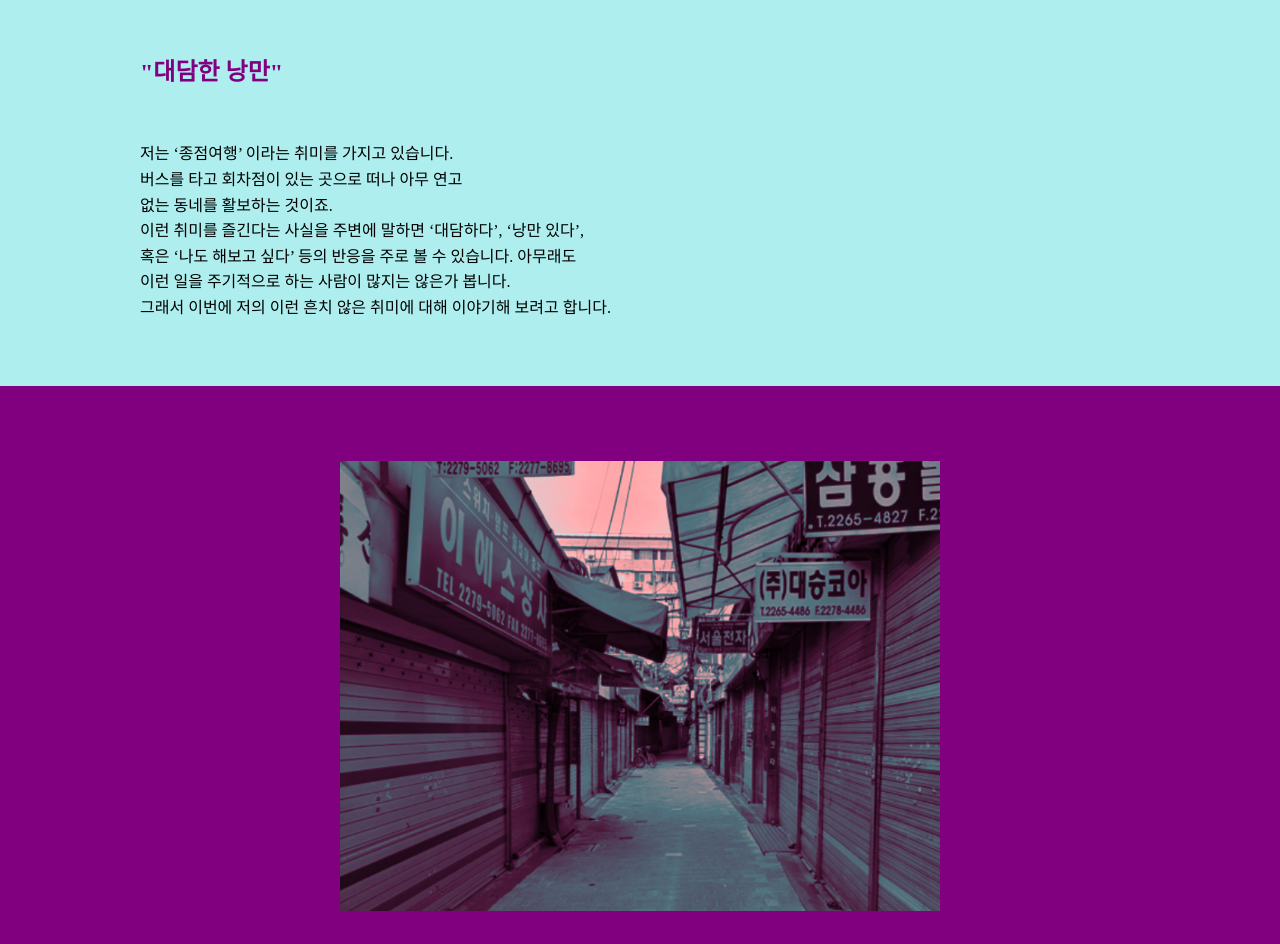
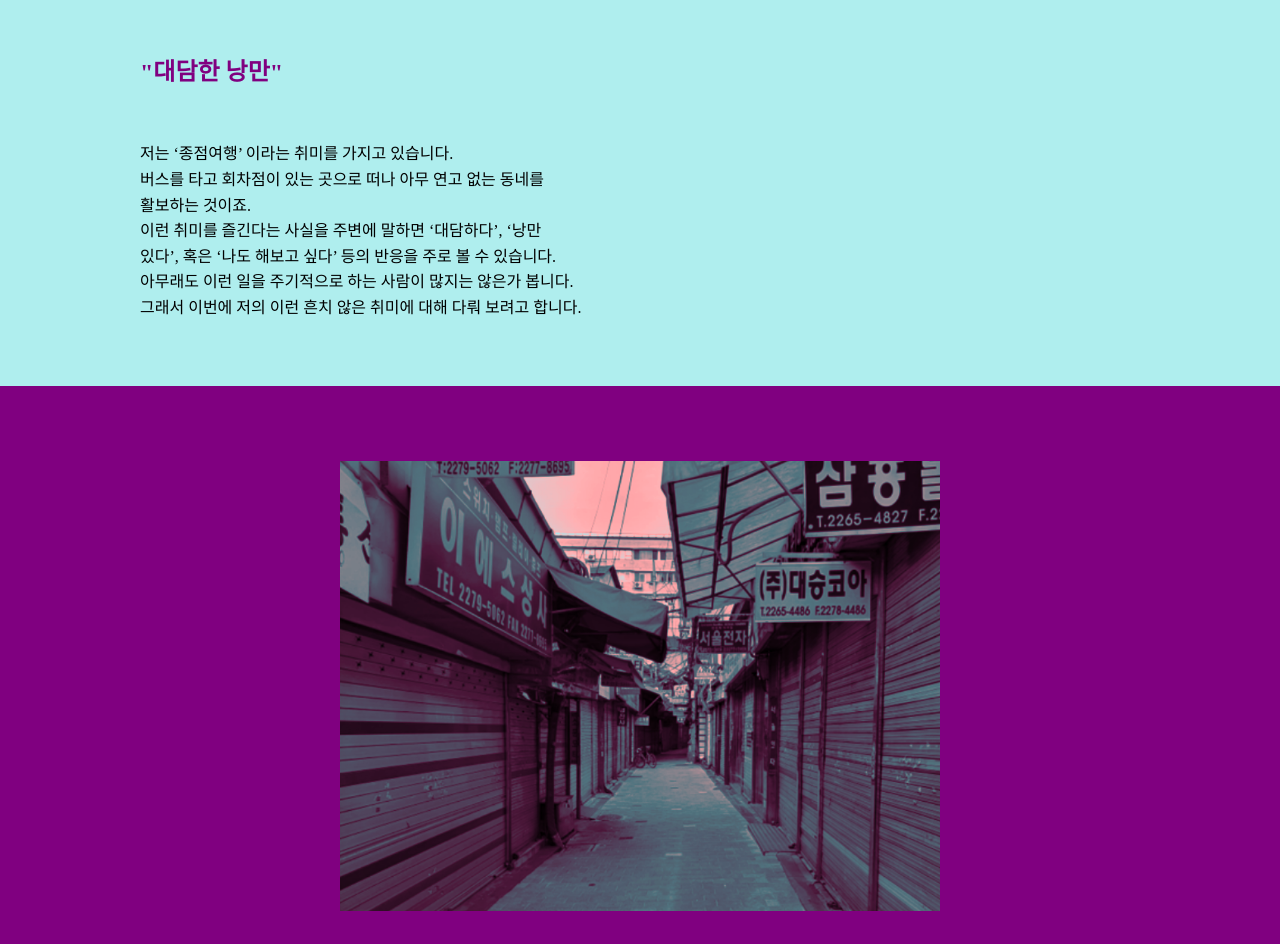
Before and after one commit to eugene-0318/redesigned-broccoli, a plain HTML site: page index.html in a window 1280 px wide. Shown: the part 920-1864 px from the top of the page. Drawn offline with Linux system fonts and the light colour scheme; a web font is replaced by a local one.

Commit message:
Add files via upload

```diff
--- a/index.html
+++ b/index.html
@@ -59,7 +59,7 @@
 		<div class="wrap">
 			<img src="1-whd.jpg">
 			<h2 class="right-spacing">"대담한 낭만"</h2>
-			<p> 저는 ‘종점여행’ 이라는 취미를 가지고 있습니다. <br>버스를 타고 회차점이 있는 곳으로 떠나 아무 연고 <br>없는 동네를 활보하는 것이죠. <br>이런 취미를 즐긴다는 사실을 주변에 말하면 ‘대담하다’, ‘낭만 있다’, <br>혹은 ‘나도 해보고 싶다’ 등의 반응을 주로 볼 수 있습니다. 아무래도 <br>이런 일을 주기적으로 하는 사람이 많지는 않은가 봅니다. <br>그래서 이번에 저의 이런 흔치 않은 취미에 대해 이야기해 보려고 합니다.</p>
+			<p> 저는 ‘종점여행’ 이라는 취미를 가지고 있습니다. <br>버스를 타고 회차점이 있는 곳으로 떠나 아무 연고 없는 동네를 <br>활보하는 것이죠. <br>이런 취미를 즐긴다는 사실을 주변에 말하면 ‘대담하다’, ‘낭만 <br>있다’, 혹은 ‘나도 해보고 싶다’ 등의 반응을 주로 볼 수 있습니다. <br>아무래도 이런 일을 주기적으로 하는 사람이 많지는 않은가 봅니다. <br>그래서 이번에 저의 이런 흔치 않은 취미에 대해 다뤄 보려고 합니다.</p>
 		</div>
 	</section>
 	<section class="coral">
@@ -98,8 +98,8 @@
 			</section>
 			<img src="rabbit.png" class="mid-image left-align">
 			<section>
-				<p>그러나 ‘틀림 없이 이 번호의 버스가 맞다’는 굳은 믿음 하나로 <br>저는 내리지 않았습니다. 언젠가는 우리 집 앞을 지나겠거니 하고 <br>마냥 기다렸던 것입니다.<br>
-				그리고 30분 정도에서 자그마치 1시간 30분 정도로 불어나 버린 <br>기나긴 버스 투어 과정에서 창밖으로 보이는 풍경이 꽤나 <br>매력적이었다는 사실은 예상 밖이었습니다.</p>
+				<p>그러나 ‘틀림 없이 이 번호의 버스가 맞다’는 굳은 믿음 하나로 <br>저는 내리지 않았습니다. 언젠가는 우리 집 앞을 지나겠거니 <br>하고 마냥 기다렸던 것입니다.<br>
+				그리고 30분 정도에서 자그마치 1시간 30분 정도로 불어나 버린 <br>기나긴 버스 투어 과정에서 창밖으로 보이는 풍경이 상당히 <br>매력적이었다는 사실은 예상 밖이었습니다.</p>
 			</section>
 		</div>
 		</section>
@@ -127,23 +127,23 @@
 			<img src="7-rm.jpg">
 			<section>
 				<h2>"현재의 종점여행"</h2>
-				<p> 저희 집은 은평차고지에서 버스로 1~2정류장 거리,<br>상암공영차고지에서 도보로 불과 10분 거리로, <br>무려 두 곳의 버스 차고지에 상당히 가까이 위치해 있습니다. <br>집 바로 근처에서 버스를 타면, 그 버스가 회차점에 도착하기까지의 <br>거의 모든 코스를 둘러볼 수 있는 것이죠. <br>종점여행의 시작점으로 더할 나위 없습니다.</p>
+				<p> 저희 집은 은평 차고지에서 버스로 1~2정류장 거리, 상암 공영 <br>차고지에서 도보로 불과 10분 거리로, 무려 두 곳의 버스 차고지에 <br>상당히 가까이 위치해 있습니다. <br>집 바로 근처에서 버스를 타면, 그 버스가 회차점에 도착하기까지의 <br>거의 모든 코스를 둘러볼 수 있는 것이죠. <br>종점여행의 시작점으로 더할 나위 없습니다.</p>
 			</section>
 			<img src="tag.png" class="mid-image left-align">
 			<section>
-				<p>청소년 시절엔 720원, 성인이 되어서는 1200원, <br>교통카드 할인이 없어지고는 1500원에 <br>낯선 장소를 방문하는 즐거움을 경험할 수 있었습니다. <br>최근에는 기후동행카드라는 것도 생긴지라 단돈 55000원에 <br>서울 내 대중교통을 마음껏 이용할 수 있게 되었는데, <br>이 덕분에 이제는 일상적으로 발생하는 교통비에 따로 <br>비용을 발생시키지 않고도 몇 번이고 종점여행을 즐길 수 있습니다.</p>
+				<p>청소년 시절엔 720원, 성인이 되어서는 1200원, 교통카드 할인이 <br>없어지고는 1500원에 낯선 장소를 방문하는 즐거움을 경험할 수 <br>있었습니다. <br>최근에는 기후동행카드라는 것도 생긴지라 단돈 55000원에 <br>서울 내 대중교통을 마음껏 이용할 수 있게 되었는데, 이 덕분에 <br>이제는 일상적으로 발생하는 교통비에 따로 비용을 발생시키지 <br>않고도 몇 번이고 종점여행을 즐길 수 있습니다.</p>
 			</section>
 				<img src="8-vp.png">
 			<section>
-				<p>처음에는 실수로 방문했던 그 버스의 회차점을 조금 지나서는 <br>부러 찾아가게 되고, 더 지나서는 다른 버스의 회차점도 공략하기에 <br>이르렀습니다.</p>
+				<p>처음에는 실수로 방문했던 그 버스의 회차점을 조금 지나서는 <br>일부러 찾아가게 되고, 더 지나서는 다른 버스의 회차점도 공략하기에 <br>이르렀습니다.</p>
 			</section>
 			<img src="map.png" class="mid-image left-align">
 			<section>
-				<p>소심하게 버스 창문으로 보이는 풍경만 구경하다 <br>집으로 돌아오던 여정에서<br> 회차점 부근에 내려 버스가 다니던 노선의 길과 <br>그 사이의 골목골목을 걸어서 돌아다니는 여정으로 <br>범위는 점점 넓어졌습니다.<br>그러다 길을 잃어도 걱정하지 않아도 됩니다. <br>우리에겐 gps와 지도 앱이 <br>있으니까요.</p>
+				<p>소심하게 버스 창문으로 보이는 풍경만 구경하다 집으로 돌아오던 <br>여정에서 회차점 부근에 내려 버스가 다니던 노선의 길과 그 사이의 <br>골목골목을 걸어서 돌아다니는 여정으로 범위는 점점 넓어졌습니다.<br>그러다 길을 잃어도 걱정하지 않아도 됩니다. <br>우리에겐 gps와 지도 앱이 있으니까요.</p>
 			</section>
 			<img src="coffee.png" class="mid-image left-align">
 			<section>
-				<p>근처를 걸어다니기에 그치지 않고 길목에 있는 적당한 <br>카페에 들어가 여유를 즐기기도 하다가, <br>이제는 집에서 가깝지도 않은 그 카페들을 <br>재방문하기에 이르기까지.</p>
+				<p>근처를 걸어다니기에 그치지 않고 길목에 있는 적당한 카페에 들어가 <br>여유를 즐기기도 하다가, 이제는 집에서 가깝지도 않은 그 카페들을 <br>재방문하기에 이르기까지.</p>
 				<p>저의 종점여행은 이런 식으로 점차 대담해져 왔습니다.</p>
 			</section>
 		</div>
```
